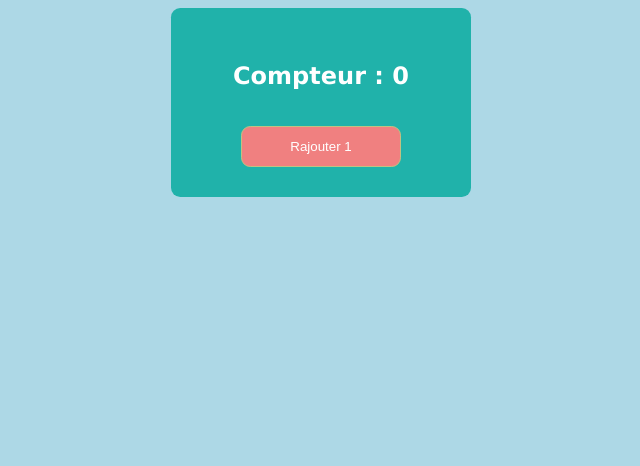
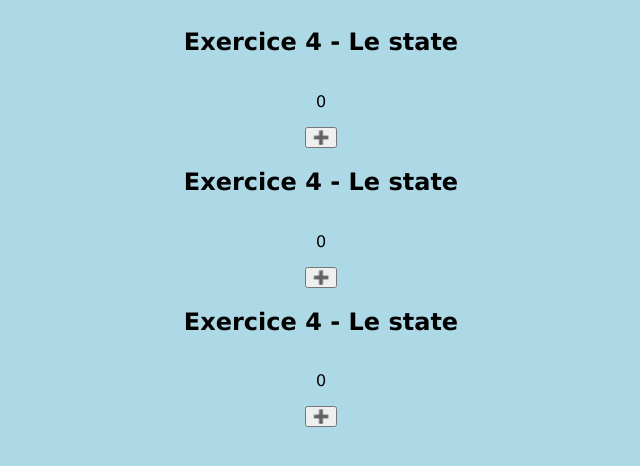
Before and after one commit to YousLa/React_Exercices, a React (Vite) app: page / in a window 1280 px wide. Shown: the top 466 px of the page, without its empty margins (319-959 px from the left). Built offline with nearby package versions, Linux system fonts and the light colour scheme.

Commit message:
Correction | Exercice 4

```diff
--- a/src/App.jsx
+++ b/src/App.jsx
@@ -4,6 +4,7 @@ import Animal from './components/Exercice_2/Exercice_2'
 import Product from './components/Exercice_3/Exercice_3'
 
 import Compteur from './components/Exercice_4/Exercice_4'
+import Exercice4 from './components/Exercice_4/Correction_04/Exercice4'
 
 function App() {
 
@@ -23,7 +24,14 @@ function App() {
         {/* <Product /> */}
 
         {/* Exercice 4 */}
-        <Compteur />
+        {/* <Compteur /> */}
+
+        {/* Correction Exercice 4 */}
+        {/* Exercice 4 - Le state */}
+        <Exercice4 increment={2} />
+        <Exercice4 increment={6} />
+        <Exercice4 />
+
 
       </div>
     </>
--- a/src/components/Exercice_4/Correction_04/Exercice4.jsx
+++ b/src/components/Exercice_4/Correction_04/Exercice4.jsx
@@ -0,0 +1,38 @@
+import { useState } from "react";
+
+const Exercice4 = (props) => {
+    const { increment } = props;
+
+    //Crée la variable compteur avec comme valeur initiale 0 (compteur)
+    //Crée la fonction qui va permettre de modifier notre variable (setCompteur)
+    const [compteur, setCompteur] = useState(0);
+
+    const add = () => {
+        setCompteur(compteurAvant => compteurAvant + increment)
+    }
+
+    const reset = () => {
+        setCompteur(0)
+    }
+
+    return (
+        <>
+            <h2>Exercice 4 - Le state</h2>
+            <p>{compteur}</p>
+            <button onClick={add}>➕</button>
+            {/* {
+                (compteur !== 0) ? (<button onClick={reset}>Reset</button>) : (<></>)
+            } */}
+            {(compteur !== 0) && (<button onClick={reset}>Reset</button>)}
+
+        </>
+    )
+}
+
+//Valeur par défaut de l'incrément si pas fourni : 1
+Exercice4.defaultProps = {
+    increment: 1
+}
+
+
+export default Exercice4;
```
